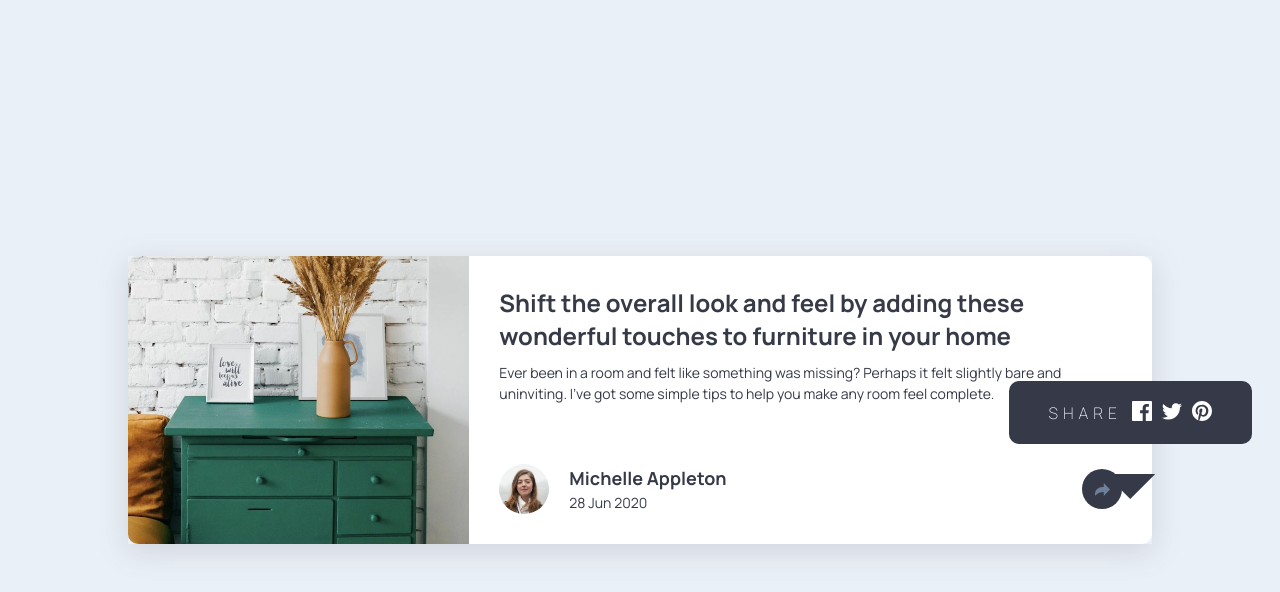
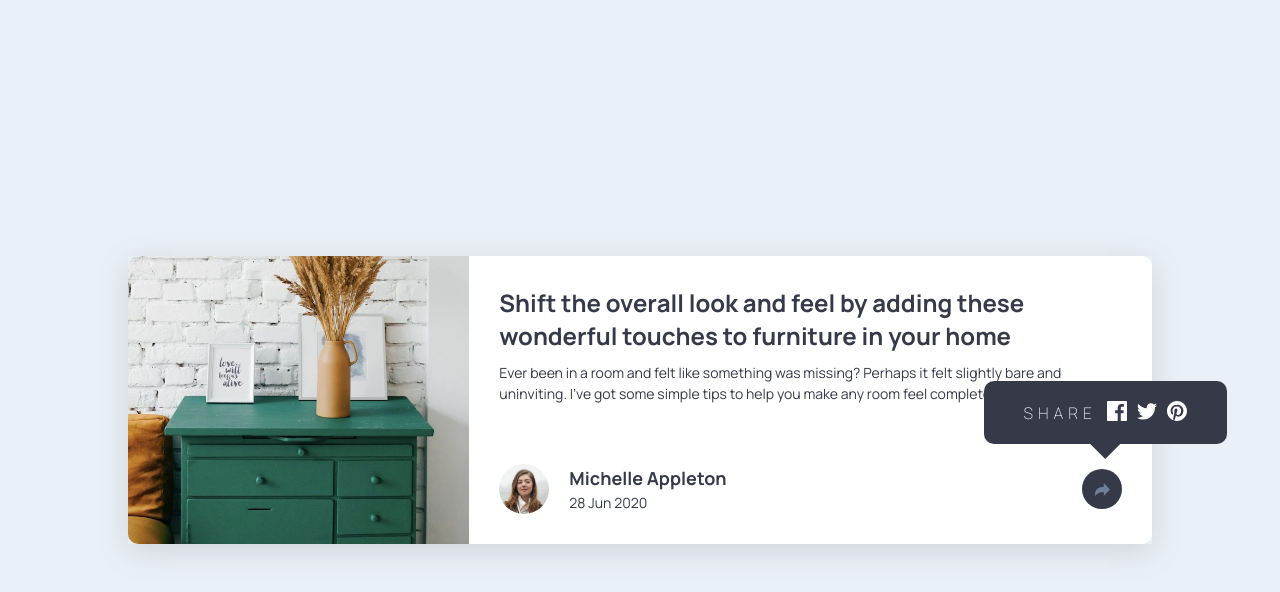
Before and after one commit to sparklaunch/Article-Preview-Component, a Next.js app: page / in a window 1280 px wide. Both pictures are taken after a click on the button 1102 px from the left and 489 px from the top of the page. Shown: the top 592 px of the page. Built offline with nearby package versions, Linux system fonts and the light colour scheme.

Commit message:
툴팁 위치 조정: 오른쪽 및 아래쪽 위치 수정

```diff
--- a/src/shared/ui/ShareTooltip.module.css
+++ b/src/shared/ui/ShareTooltip.module.css
@@ -1,7 +1,7 @@
 .tooltip {
 	position: absolute;
 	bottom: 100px;
-	right: -100px;
+	right: -75px;
 	display: flex;
 	gap: 10px;
 	align-items: center;
@@ -24,7 +24,7 @@
 
 .arrow {
 	position: absolute;
-	bottom: -80px;
+	bottom: -40px;
 	left: 50%;
 	transform: translateX(-50%);
 	clip-path: polygon(50% 50%, 0 0, 100% 0);
```
